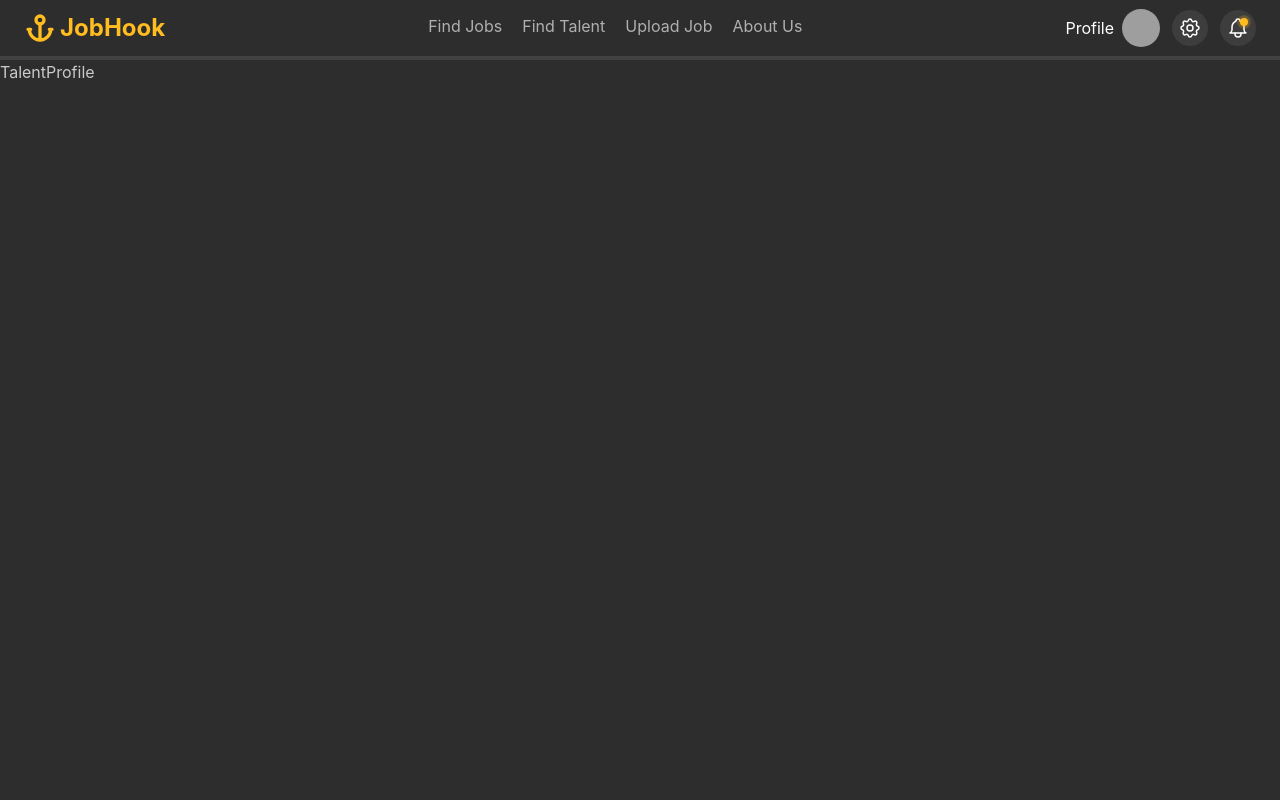
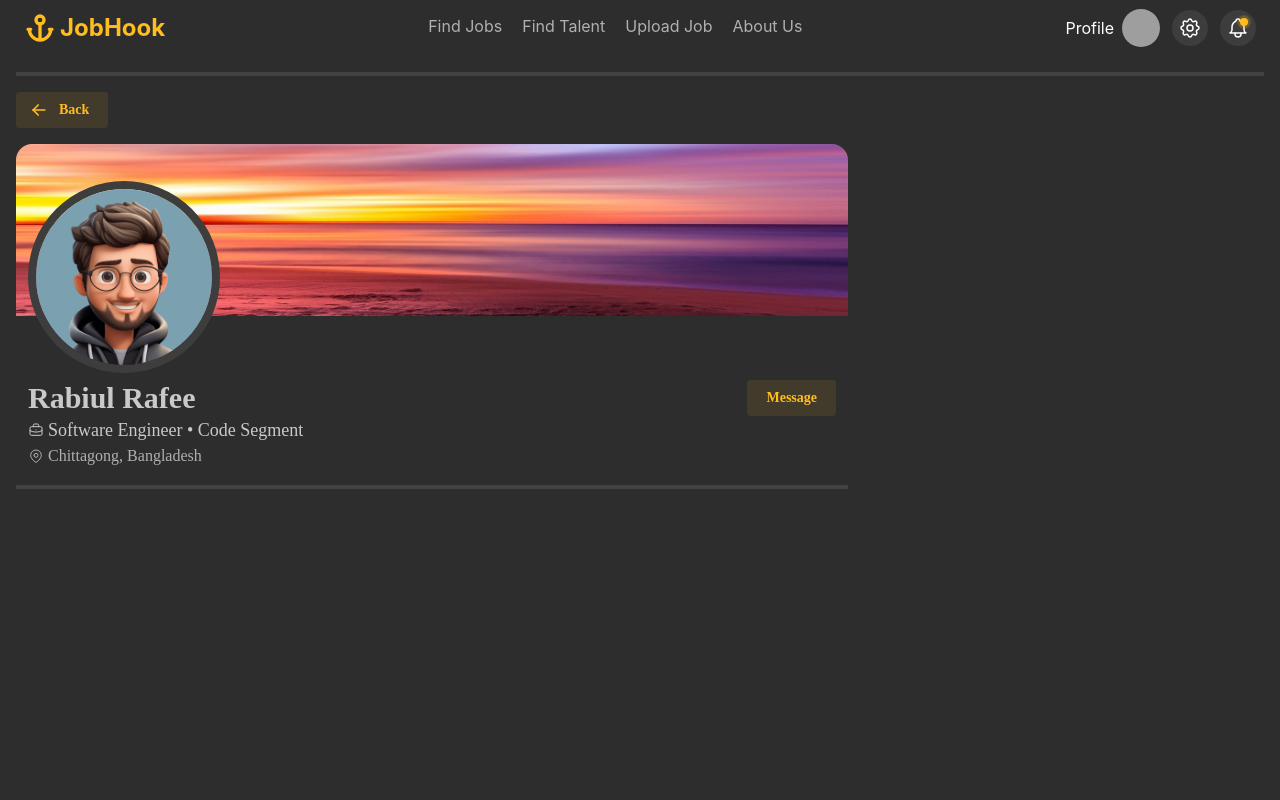
Before and after one commit to LaZyFee/mern_Job-Portal, a React (Vite) app in the folder client/: page /talent-profile in a window 1280 px wide. Shown: the top 800 px of the page. Built offline with nearby package versions, Linux system fonts and the light colour scheme; grey boxes are pictures that could not be loaded.

Commit message:
FindTalent page done

```diff
--- /dev/null
+++ b/client/src/Pages/Talent Profile/Profile.tsx
@@ -0,0 +1,30 @@
+import { Button, Divider } from "@mantine/core"
+import BannerImage from "/assets/Profile/banner.jpg"
+import AvatarImage from "/assets/avatar.png"
+import { IconBriefcase, IconMapPin } from "@tabler/icons-react"
+
+
+
+export const Profile = () => {
+    return (
+        <div className="w-2/3">
+            <div className="relative">
+                <img src={BannerImage} alt="Banner" className="rounded-t-2xl" />
+                <img src={AvatarImage} alt="it's me" className="absolute -bottom-1/3 left-3  w-48 h-48 rounded-full border-8 border-mine-shaft-900" />
+            </div>
+            <div className="px-3 mt-16">
+                <div className="text-3xl font-semibold flex justify-between">
+                    Rabiul Rafee
+                    <Button color="brightSun.4" variant="light">Message</Button>
+                </div >
+                <div className="text-lg flex gap-1 items-center">
+                    <IconBriefcase className="h-4 w-4" stroke={1.5} /> Software Engineer &bull; Code Segment </div>
+                <div className="text-md flex gap-1 items-center text-mine-shaft-300">
+                    <IconMapPin className="h-4 w-4" stroke={1.5} /> Chittagong, Bangladesh
+                </div>
+            </div>
+            <Divider my="md" size={"lg"} />
+
+        </div>
+    )
+}
--- a/client/src/Pages/Talent Profile/TalentProfile.tsx
+++ b/client/src/Pages/Talent Profile/TalentProfile.tsx
@@ -1,17 +1,21 @@
-import { Divider } from "@mantine/core"
-
-
-
+import { Button, Divider } from "@mantine/core"
+import { IconArrowLeft } from "@tabler/icons-react"
+import { Link } from "react-router-dom"
+import { Profile } from "./Profile"
 
 
 export const TalentProfile = () => {
 
-
-
-
     return (
-        <div>
+        <div className="p-4 font-['poppins']">
             <Divider size={"lg"} />
-            TalentProfile</div>
+            <Link className="my-4 inline-block" to="/find-talent">
+                <Button leftSection={<IconArrowLeft size={20} />} variant="light" color="brightSun.4">
+                    Back </Button>
+            </Link>
+            <div className="flex gap-5">
+                <Profile />
+            </div>
+        </div>
     )
 }
```
